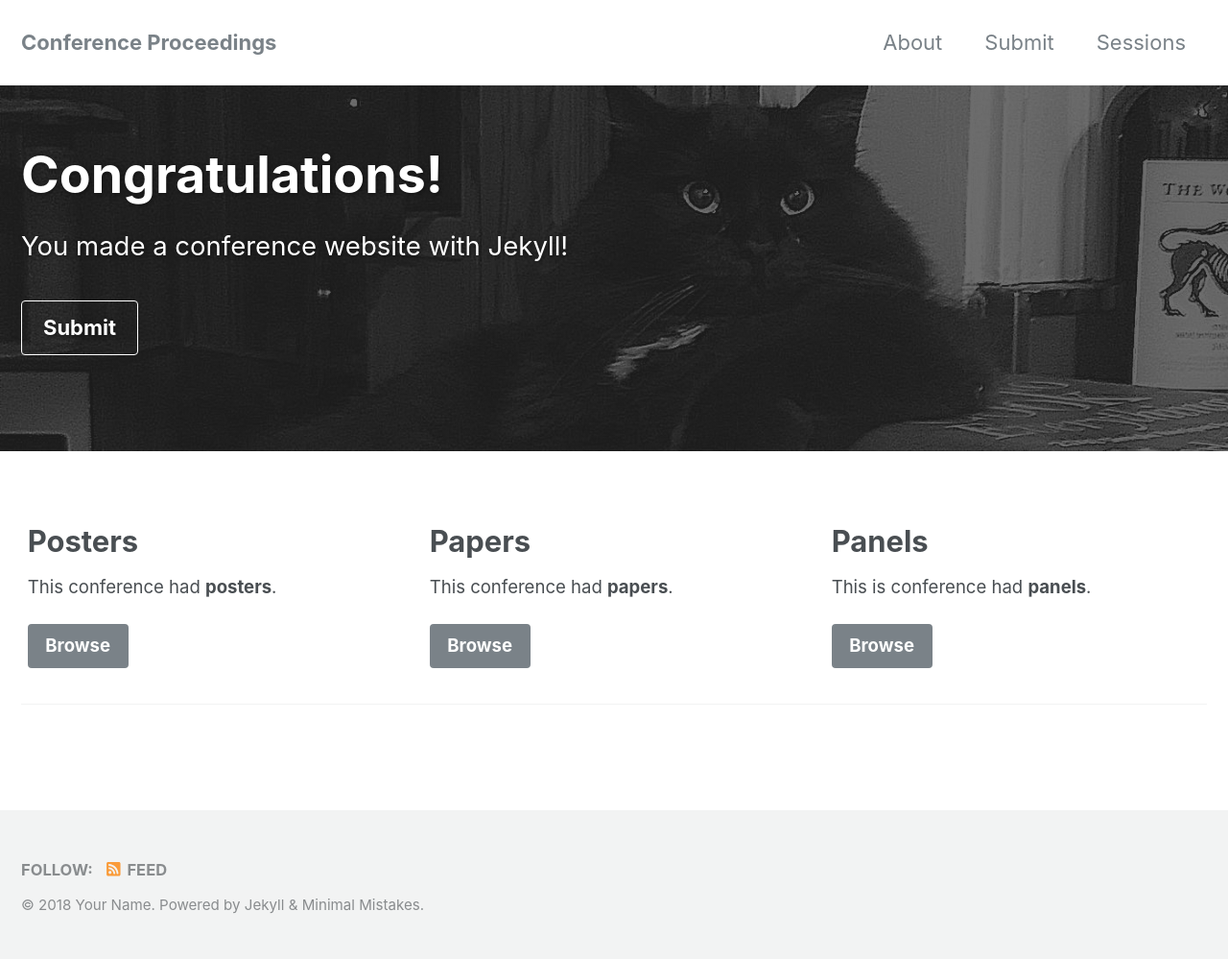
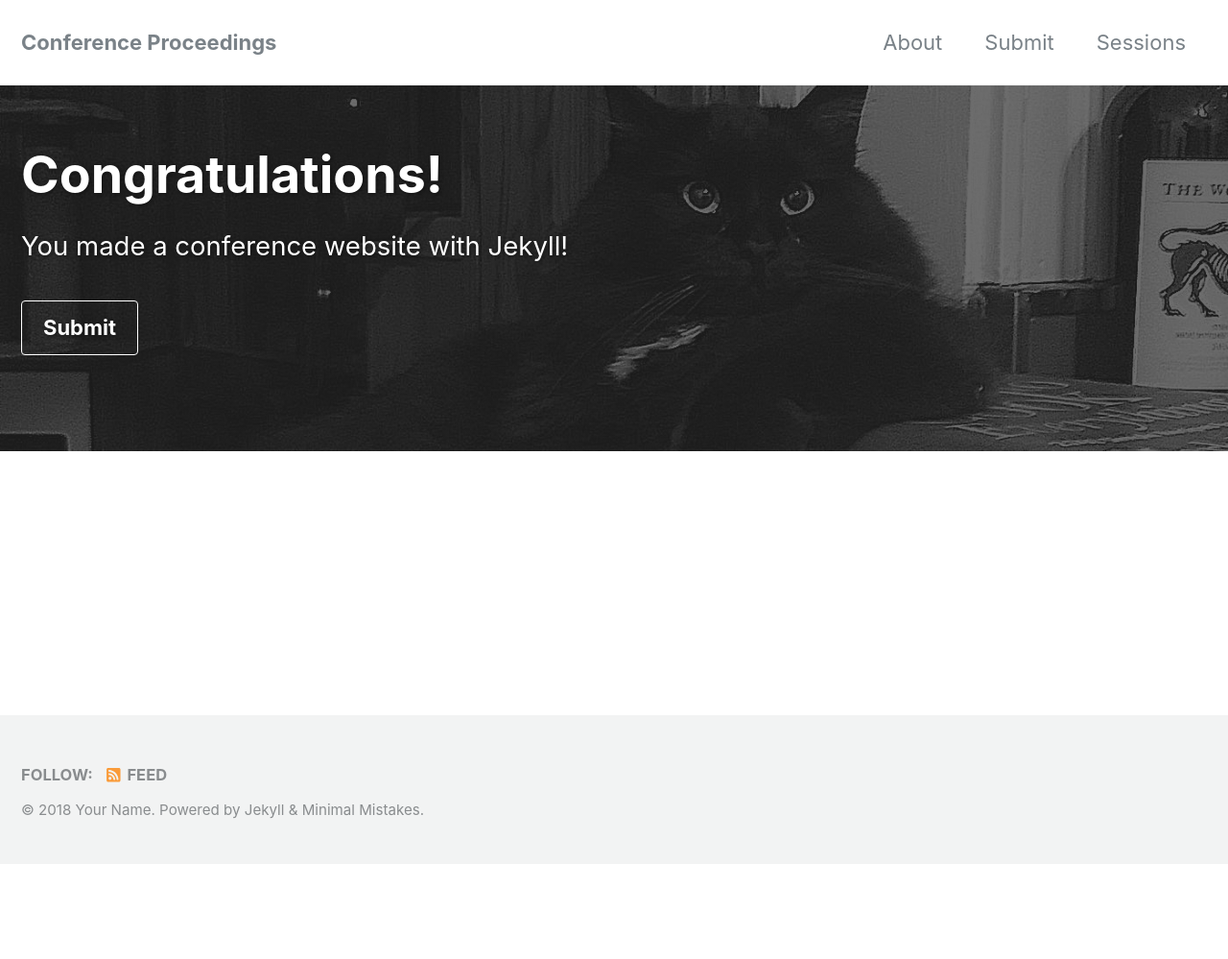
Before and after one commit to chrisdaaz/samvera-staticweb, a Jekyll site: the page built from example/index.html, in a window 1280 px wide. Shown: the whole page at 96% size. Built offline with Jekyll 4.4.1, drawn with Linux system fonts in a browser that asks for light colours; nearby versions of some CDN libraries; the list of posts is cut into pages by our own code; after the commit the page ends 900 px from its top, so only the background shows below that.

Commit message:
remove feature row from index.html

```diff
--- a/example/index.html
+++ b/example/index.html
@@ -11,21 +11,4 @@ header:
       url: /submit/
   caption: # photo credit
 excerpt: "You made a conference website with Jekyll!"
-feature_row:
-  - title: "Posters"
-    excerpt: "This conference had **posters**."
-    url: "#test-link"
-    btn_label: "Browse"
-    btn_class: "btn--primary"
-  - title: "Papers"
-    excerpt: "This conference had **papers**."
-    url: "#test-link"
-    btn_label: "Browse"
-    btn_class: "btn--primary"
-  - title: "Panels"
-    excerpt: "This is conference had **panels**."
-    url: "#test-link"
-    btn_label: "Browse"
-    btn_class: "btn--primary"
 ---
-{% include feature_row %}
```
